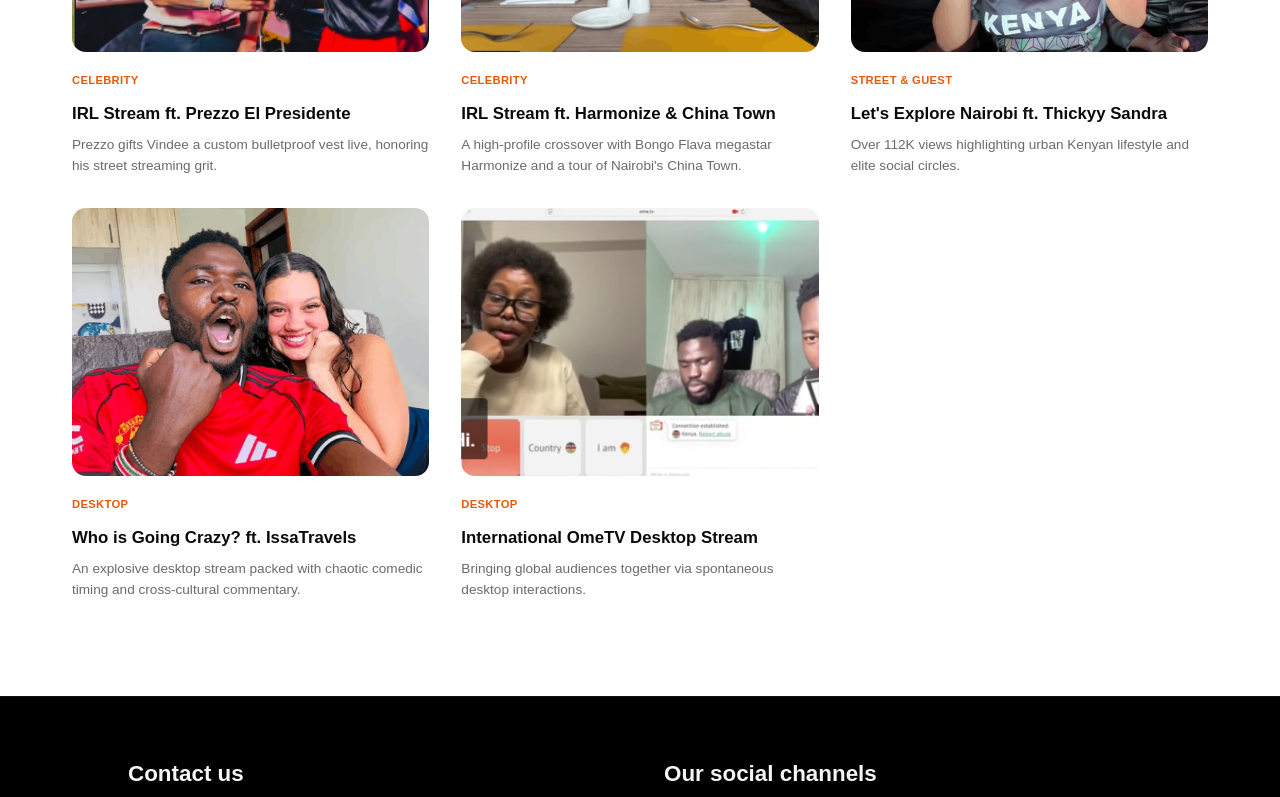
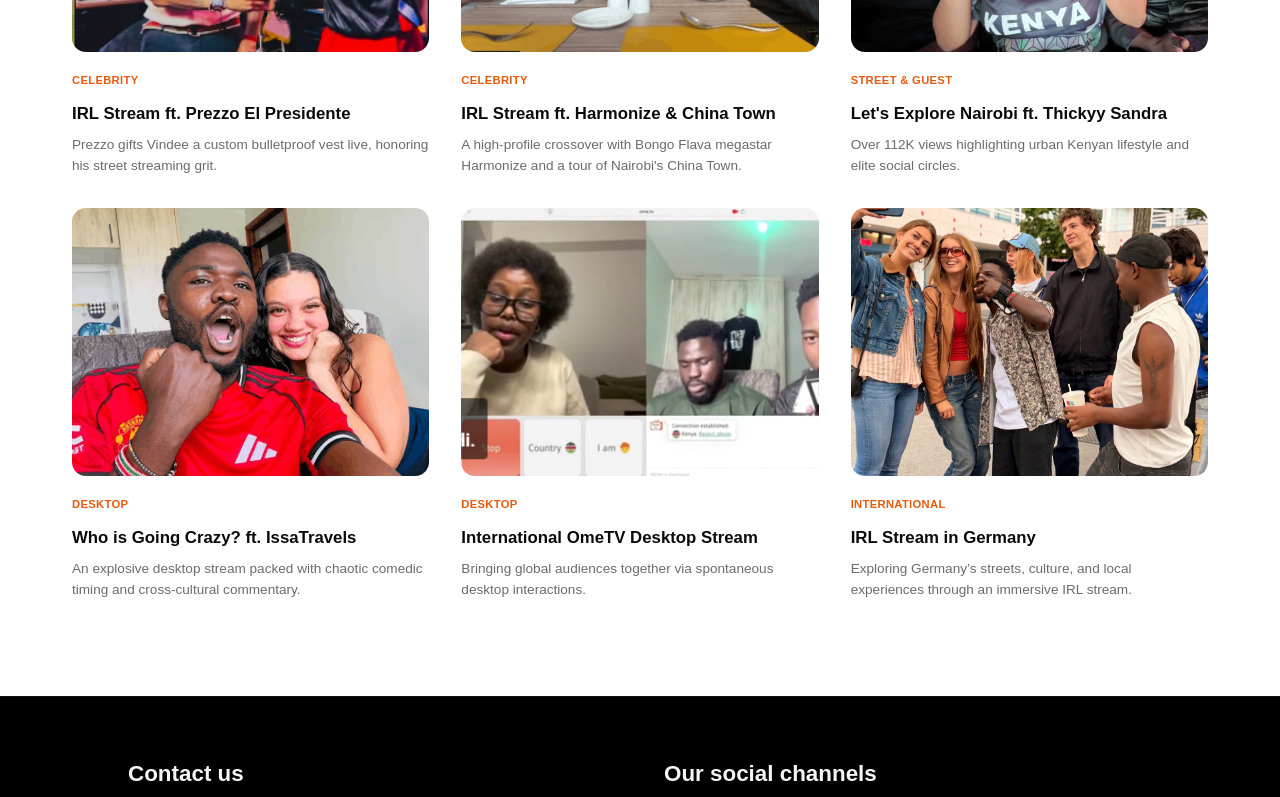
Before and after one commit to Fineteklabs-Engineering/Vindee-project, a React (Vite) app: page /streams in a window 1280 px wide. Shown: the part 1429-2226 px from the top of the page. Built offline with nearby package versions, Linux system fonts and the light colour scheme.

Commit message:
added international stream to streamspage

```diff
--- a/src/Pages/StreamsPage.jsx
+++ b/src/Pages/StreamsPage.jsx
@@ -8,44 +8,51 @@ import { Helmet } from 'react-helmet-async';
 import '../styles/stream-page.css';
 
 
-const categories = ['All', 'Celebrity', 'Street & Guest', 'Desktop'];
+const categories = ['All', 'Celebrity', 'Street & Guest', 'Desktop', 'International'];
 
 const streams = [
   {
     title: 'IRL Stream ft. Prezzo El Presidente',
     description: 'Prezzo gifts Vindee a custom bulletproof vest live, honoring his street streaming grit.',
     image: '/images/vindee-prezo3.png',
-    link: '#',
+    link: 'https://www.youtube.com/watch?v=qRdZC5btlx4',
     category: 'Celebrity',
   },
   {
     title: 'IRL Stream ft. Harmonize & China Town',
     description: 'A high-profile crossover with Bongo Flava megastar Harmonize and a tour of Nairobi\'s China Town.',
     image: '/images/vindee-harmonize.png',
-    link: '#',
+    link: 'https://www.youtube.com/watch?v=ApE4VUH9RzI',
     category: 'Celebrity',
   },
   {
     title: 'Let\'s Explore Nairobi ft. Thickyy Sandra',
     description: 'Over 112K views highlighting urban Kenyan lifestyle and elite social circles.',
     image: '/images/vindee-thicksandra.png',
-    link: '#',
+    link: 'https://www.youtube.com/watch?v=O-yJBIZFYvM&t=6633s',
     category: 'Street & Guest',
   },
   {
     title: 'Who is Going Crazy? ft. IssaTravels',
     description: 'An explosive desktop stream packed with chaotic comedic timing and cross-cultural commentary.',
     image: '/images/vindee-whoisgoingcrazy.png',
-    link: '#',
+    link: 'https://www.youtube.com/watch?v=8lsqhJvpEl0',
     category: 'Desktop',
   },
   {
     title: 'International OmeTV Desktop Stream',
     description: 'Bringing global audiences together via spontaneous desktop interactions.',
     image: '/images/vindee-omeTv.png',
-    link: '#',
+    link: 'https://www.youtube.com/watch?v=q76P5oUwvCQ',
     category: 'Desktop',
   },
+  {
+     title: 'IRL Stream in Germany',
+    description: 'Exploring Germany’s streets, culture, and local experiences through an immersive IRL stream.',
+    image: '/images/vindee-germany.webp',
+    link: 'https://www.youtube.com/watch?v=sXSPqZjsAwI&t=9006s',
+    category: 'International',
+  }
 ];
 
 const recentStreams = streams.slice(0, 3);
```
